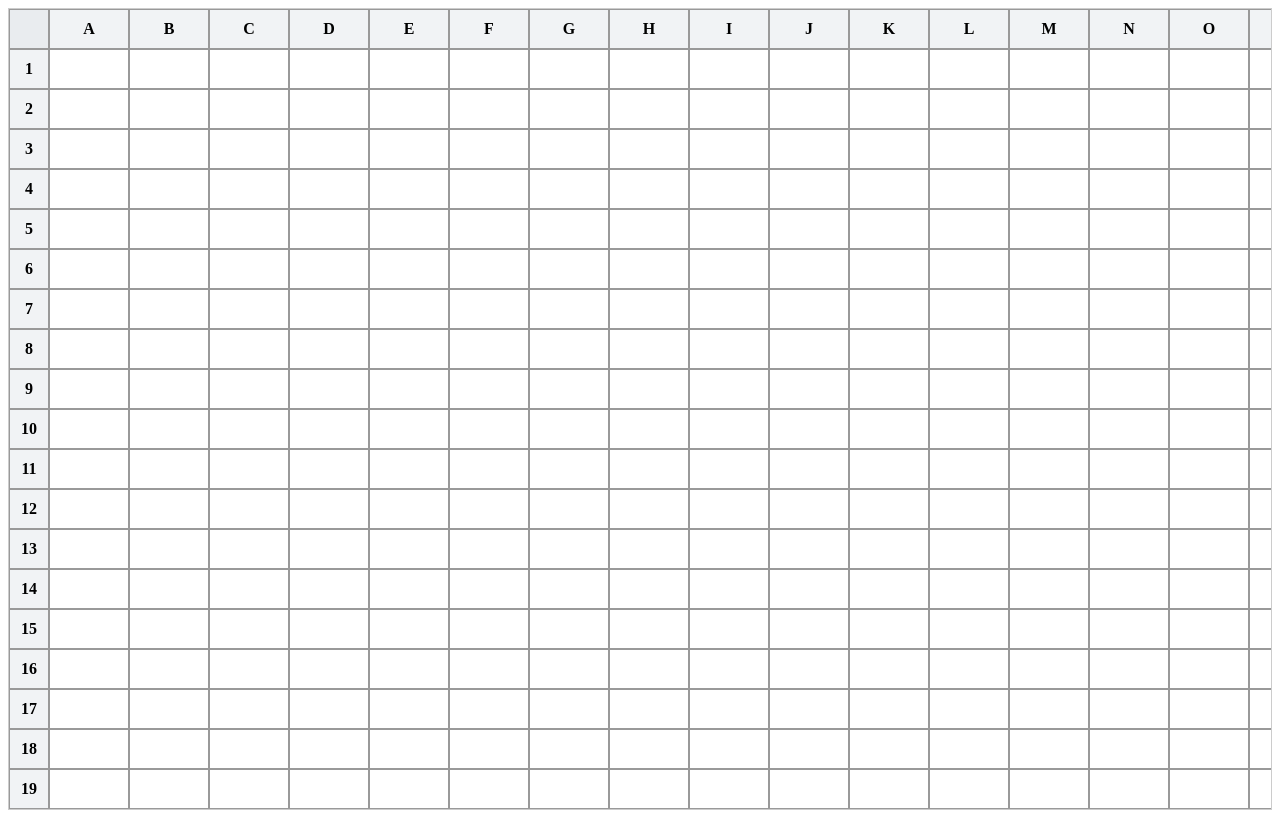
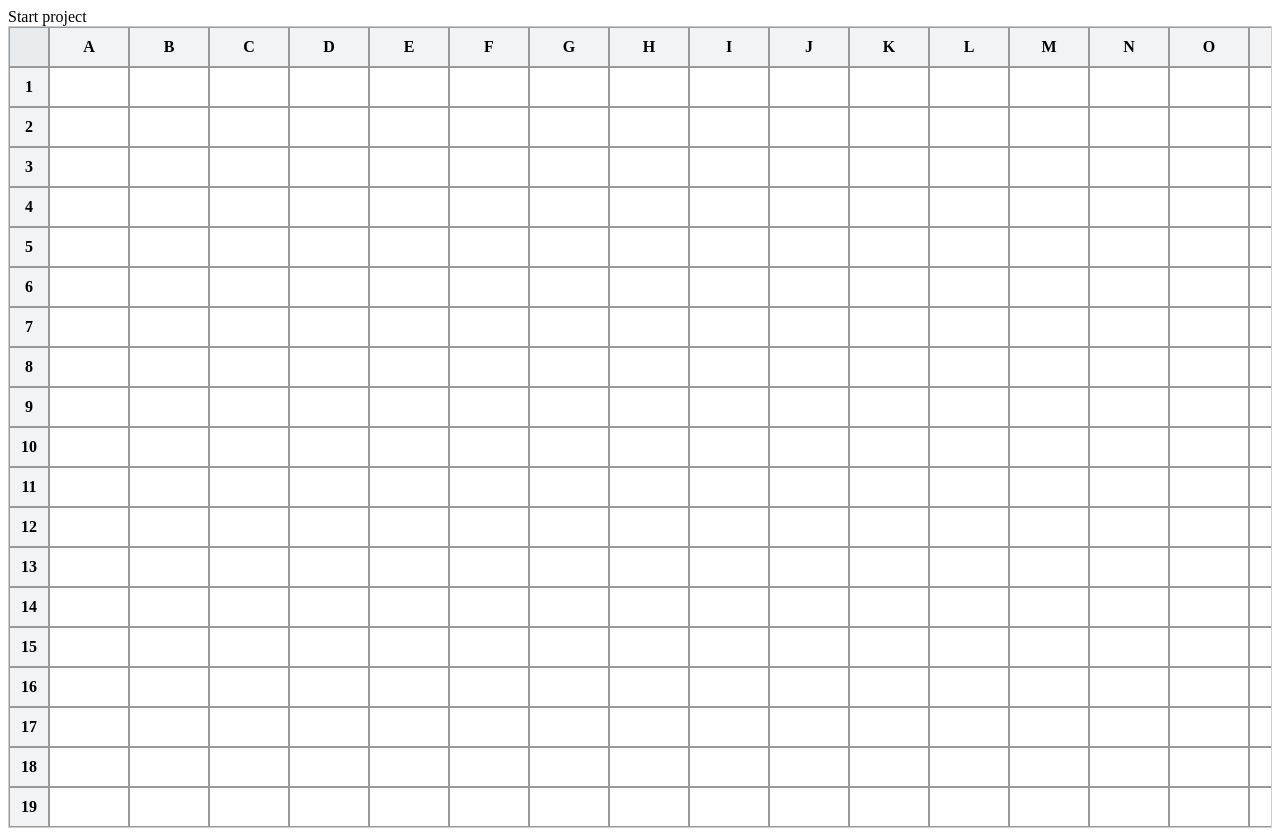
Before and after one commit to SeymurSuleymanov/MyLabs, a React (Vite) app in the folder spreadsheet-app/: page / in a window 1280 px wide. Built offline with nearby package versions, Linux system fonts and the light colour scheme.

Commit message:
Сделал edit таблицы

```diff
--- a/spreadsheet-app/src/App.tsx
+++ b/spreadsheet-app/src/App.tsx
@@ -3,7 +3,10 @@ import Table from "./components/Table";
 function App() {
 
   return (
-    <Table />
+    <div>
+      Start project
+      <Table />
+    </div>
   )
 }
 export default App;
--- a/spreadsheet-app/src/components/Table.css
+++ b/spreadsheet-app/src/components/Table.css
@@ -67,3 +67,16 @@
     flex-shrink: 0;
     box-sizing: border-box;
 }
+
+.cell-button.select {
+    background-color:   gainsboro;
+}
+
+.cell-input {
+    width: 80px;
+    height: 40px;
+    border: 1px solid #999;
+    text-align: center;
+    box-sizing: border-box;
+    background-color: white;
+}
--- a/spreadsheet-app/src/components/Table.tsx
+++ b/spreadsheet-app/src/components/Table.tsx
@@ -24,7 +24,22 @@ function getColumnLetter(colIndex: number): string {
 
 function Table() {
     const [table, setTable] = useState(createTable(26, 100));
-    const [input, setInput] = useState("⠀");
+    const [select, setSelect] = useState(null);
+    const [editing, setEditing] = useState(null);
+    const [editValue, setEditValue] = useState("");
+
+    const startEdit = (row, col, currentValue) => {
+        setEditing({ row, col });
+        setEditValue(currentValue);
+    };
+
+    const saveEdit = () => {
+        if (!editing) return;
+        const newData = [...table];
+        newData[editing.row][editing.col] = editValue;
+        setTable(newData);
+        setEditing(null);
+    };
 
     const columnHeaders = [];
     for (let i = 0; i < table[0].length; i++) {
@@ -50,13 +65,33 @@ function Table() {
                     <div key={rowIndex} className="table-row">
                         <div className="row-header">{rowHeaders[rowIndex]}</div>
 
-                        {row.map((_, colIndex) => (
-                            <button
+                {row.map((cell, colIndex) => {
+                    const isEditing = editing?.row === rowIndex && editing?.col === colIndex;
+
+                    if (isEditing) {
+                        return (
+                            <input
                                 key={`${rowIndex}-${colIndex}`}
-                                className="cell-button">
-                                {input}
-                            </button>
-                        ))}
+                                value={editValue}
+                                onChange={(e) => setEditValue(e.target.value)}
+                                onBlur={saveEdit}
+                                onKeyDown={(e) => e.key === "Enter" && saveEdit()}
+                                autoFocus
+                                className="cell-input"
+                            />
+                        );
+                    }
+
+                    return (
+                        <button
+                            onDoubleClick={() => startEdit(rowIndex, colIndex, table[rowIndex][colIndex])}
+                            onClick={() => setSelect(`${rowIndex}-${colIndex}`)}
+                            key={`${rowIndex}-${colIndex}`}
+                            className={`cell-button ${select === `${rowIndex}-${colIndex}` ? "select" : ""}`}>
+                            {table[rowIndex][colIndex]}
+                        </button>
+                    );
+                })}
                     </div>
                 ))}
             </div>
```
